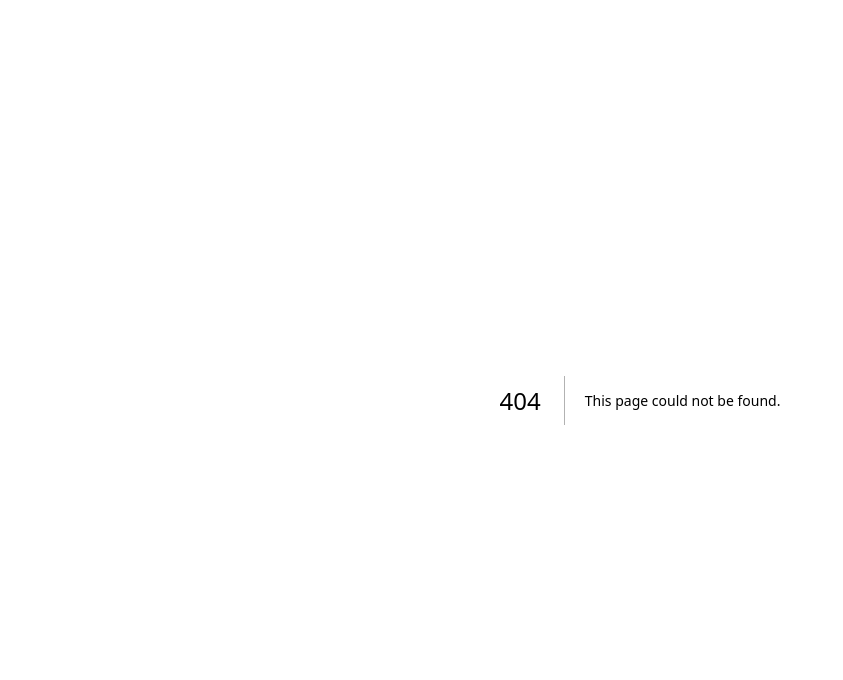
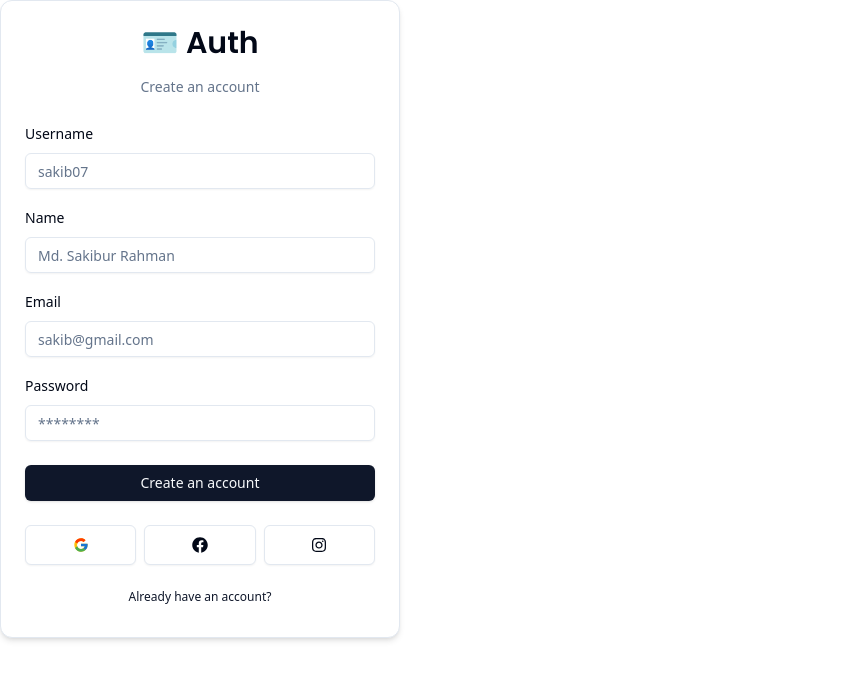
Before and after one commit to taut0logy/Serenite, a Next.js app in the folder support-group/: page /auth/register in a window 1280 px wide. Before the commit this address had no page. Shown: the top 680 px of the page, without its empty margins (0-843 px from the left). Built offline with nearby package versions, Linux system fonts and the light colour scheme.

Commit message:
Register form

```diff
--- /dev/null
+++ b/support-group/actions/register.ts
@@ -0,0 +1,13 @@
+"use server";
+import * as z from "zod";
+import { RegisterSchema } from "@/schemas";
+
+export const register = async (values: z.infer<typeof RegisterSchema>) => {
+  const validatedFields = RegisterSchema.parse(values);
+
+  if(!validatedFields) {
+    return {error: "Invalid fields"};
+  }
+
+  return { success: "Email sent!" };
+};
--- /dev/null
+++ b/support-group/app/auth/register/page.tsx
@@ -0,0 +1,9 @@
+import { RegisterForm } from "@/components/auth/register-form";
+
+const RegisterPage = () => {
+  return (
+    <RegisterForm />
+  );
+}
+
+export default RegisterPage;
--- /dev/null
+++ b/support-group/components/auth/register-form.tsx
@@ -0,0 +1,154 @@
+'use client';
+import { CardWrapper } from './card-wrapper';
+import { useForm } from 'react-hook-form';
+import { zodResolver } from '@hookform/resolvers/zod';
+
+import * as z from "zod";
+import { RegisterSchema } from '@/schemas';
+import { Input } from '@/components/ui/input';
+
+import { Button } from '@/components/ui/button';
+
+import { FormSuccess } from '@/components/form-success';
+import { useState } from 'react';
+
+import { register } from '@/actions/register';
+
+import {
+  Form,
+  FormControl,
+  FormField,
+  FormItem,
+  FormLabel,
+  FormMessage,
+} from '@/components/ui/form';
+
+import { FormError } from '@/components/form-error';
+
+import { useTransition } from 'react';
+
+export const RegisterForm = () => {
+
+  const [error, setError] = useState<string | undefined>("");
+  const [success, setSuccess] = useState<string | undefined>("");
+
+  const [isPending, startTransition] = useTransition();
+  const form = useForm<z.infer<typeof RegisterSchema>>({
+    resolver: zodResolver(RegisterSchema),
+    defaultValues: {
+      email: '',
+      password: '',
+      name: '',
+      username: '',
+    },
+  });
+
+  const onSubmit = (values: z.infer<typeof RegisterSchema>) => {
+    setError("");
+    setSuccess("");
+
+    startTransition(() => {
+      register(values).then((data) => {
+        setError(data.error);
+        setSuccess(data.success);
+
+      }
+      );
+    });
+  }
+
+  return (
+    <CardWrapper
+      headerLabel='Create an account'
+      backButtonLabel="Already have an account?" backButtonHref='/auth/login'
+      showSocial>
+      <Form {...form}>
+        <form onSubmit={form.handleSubmit(onSubmit)}
+          className='space-y-6'>
+
+          <div className='space-y-4'>
+
+          <FormField control={form.control} name='username'
+              render={({ field }) =>
+              (
+                <FormItem>
+                  <FormLabel>Username</FormLabel>
+                  <FormControl>
+                    <Input {...field}
+                      disabled={isPending}
+                      placeholder='sakib07'
+                    />
+                  </FormControl>
+                  <FormMessage />
+                </FormItem>
+              )}>
+
+            </FormField>
+
+            <FormField control={form.control} name='name'
+              render={({ field }) =>
+              (
+                <FormItem>
+                  <FormLabel>Name</FormLabel>
+                  <FormControl>
+                    <Input {...field}
+                      disabled={isPending}
+                      placeholder='Md. Sakibur Rahman'
+                    />
+                  </FormControl>
+                  <FormMessage />
+                </FormItem>
+              )}>
+
+            </FormField>
+
+            <FormField control={form.control} name='email'
+              render={({ field }) =>
+              (
+                <FormItem>
+                  <FormLabel>Email</FormLabel>
+                  <FormControl>
+                    <Input {...field}
+                      disabled={isPending}
+                      placeholder='sakib@gmail.com'
+                      type='email'
+                    />
+                  </FormControl>
+                  <FormMessage />
+                </FormItem>
+              )}>
+
+            </FormField>
+
+            <FormField control={form.control} name='password'
+              render={({ field }) =>
+              (
+                <FormItem>
+                  <FormLabel>Password</FormLabel>
+                  <FormControl>
+                    <Input {...field}
+                      disabled={isPending}
+                      placeholder='********'
+                      type='password'
+                    />
+                  </FormControl>
+                  <FormMessage />
+                </FormItem>
+              )}>
+
+            </FormField>
+
+          </div>
+
+          <FormError message={error} />
+          <FormSuccess message={success} />
+
+          <Button disabled={isPending} type='submit'
+            className='w-full' >
+            Create an account
+          </Button>
+
+        </form>
+      </Form>
+    </CardWrapper>);
+}
--- a/support-group/schemas/index.ts
+++ b/support-group/schemas/index.ts
@@ -10,3 +10,20 @@ export const LoginSchema = z.object({
     message: "Password is required",
   }),
 });
+
+export const RegisterSchema = z.object({
+  email: z.string().email(
+    {
+      message: "Email is required",
+    }
+  ),
+  password: z.string().min(6,{
+    message: "Minimum 6 characters",
+  }),
+  name: z.string().min(1, {
+    message: "Name is required",
+  }),
+  username: z.string().min(1, {
+    message: "Username is required",
+  }),
+});
```
